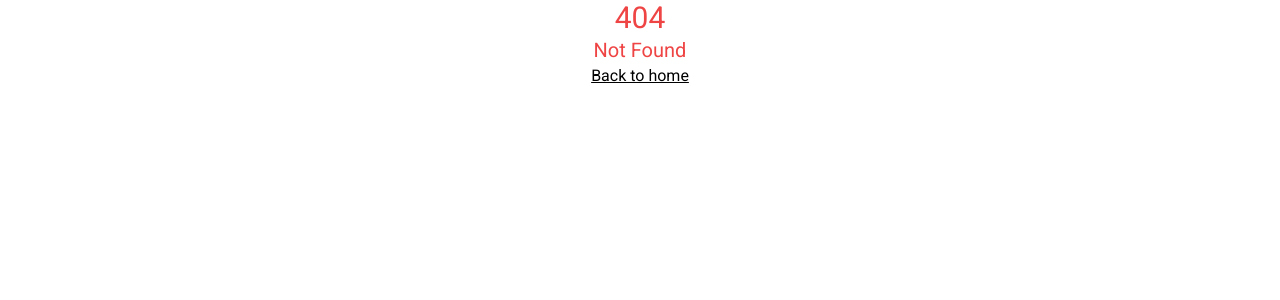
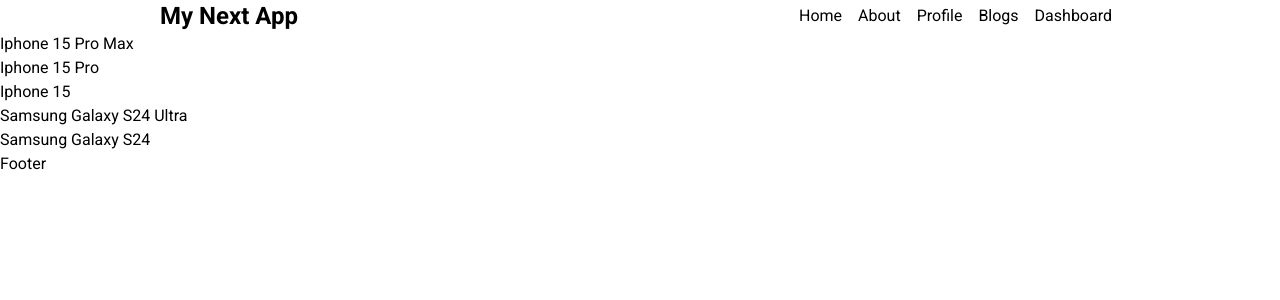
Before and after one commit to shahjalalhazari/My-Next-App, a Next.js app: page /products in a window 1280 px wide. Before the commit this address had no page. Shown: the top 300 px of the page. Built offline with nearby package versions, Linux system fonts and the light colour scheme; data requests are answered from the project's data file.

Commit message:
84.4 Inspection And Dynamic Data Fetching (SSR).

```diff
--- a/src/app/(with-layout)/page.js
+++ b/src/app/(with-layout)/page.js
@@ -1,14 +1,17 @@
 import Image from "next/image";
 import image1 from "@/assets/beach.jpg";
 import image2 from "@/assets/flower.jpg";
+import Categories from "@/components/HomePage/Categories";
 
 const HomePage = () => {
   return (
-    <div>
-      <h1>Home Page</h1>
+    <div className="mx-40 mt-10">
+      <h1 className="text-3xl">Home Page</h1>
+
+      <Categories/>
 
       {/* use image from static folder */}
-      <Image
+      {/* <Image
         src={image1}
         alt="image1"
         width={640}
@@ -16,24 +19,25 @@
       <Image
         src={image2}
         alt="image2"
-        width={640} />
+        width={640} /> */}
 
       {/* use image direct from public folder */}
-      <Image
+      {/* <Image
         src="/sky.jpg"
         placeholder="blur"
         blurDataURL=" " // place blur image data after generate it.
         alt="sky"
         width={640}
         height={5000}
-      />
+      /> */}
 
       {/* use image by url */}
-      <Image
+      {/* <Image
         width={640}
         height={5000}
-        src="https://images.unsplash.com/photo-1714334544535-4c5eddeb0ec1?q=80&w=1812&auto=format&fit=crop&ixlib=rb-4.0.3&ixid=M3wxMjA3fDB8MHxwaG90by1wYWdlfHx8fGVufDB8fHx8fA%3D%3D" alt="" />
+        src="https://images.unsplash.com/photo-1714334544535-4c5eddeb0ec1?q=80&w=1812&auto=format&fit=crop&ixlib=rb-4.0.3&ixid=M3wxMjA3fDB8MHxwaG90by1wYWdlfHx8fGVufDB8fHx8fA%3D%3D" alt="" /> */}
     </div>
+
   );
 }
 
--- /dev/null
+++ b/src/app/(with-layout)/products/page.js
@@ -0,0 +1,14 @@
+import getAllProducts from "@/utils/getAllProducts";
+
+const ProductsPage = async ({ searchParams }) => {
+    const products = await getAllProducts(searchParams.category)
+    return (
+        <div>
+            {products && products.map((product) => (
+                <h2 key={product.id}>{product.name}</h2>
+            ))}
+        </div>
+    );
+};
+
+export default ProductsPage;
--- a/src/components/CustomNavbar.jsx
+++ b/src/components/CustomNavbar.jsx
@@ -26,7 +26,7 @@
 
 const CustomNavbar = () => {
   return (
-    <nav className="container flex items-center justify-between mx-auto">
+    <nav className="mx-40 flex items-center justify-between">
       <h3 className="text-2xl font-semibold">My Next App</h3>
       <ul className="flex items-center justify-center">
         {navLinks.map(({ path, title }) => (
--- /dev/null
+++ b/src/components/HomePage/Categories.jsx
@@ -0,0 +1,21 @@
+import getAllCategories from "@/utils/getAllCategories";
+import Link from "next/link";
+
+const Categories = async () => {
+  const categories = await getAllCategories();
+
+  return (
+    <>
+      <h1>Categories:</h1>
+      {categories.map((category) => (
+        <div key={category.id}>
+          <Link href={`/products?category=${category.name}`}>
+            <h3 className="text-lg">{category.name}</h3>
+          </Link>
+        </div>
+      ))}
+    </>
+  );
+};
+
+export default Categories;
--- /dev/null
+++ b/src/utils/getAllCategories.js
@@ -0,0 +1,8 @@
+const getAllCategories = async() => {
+	const res = await fetch("http://localhost:5000/categories", {
+		cache:"force-cache"
+	});
+	return res.json();
+};
+
+export default getAllCategories;
--- /dev/null
+++ b/src/utils/getAllProducts.js
@@ -0,0 +1,10 @@
+const getAllProducts = async (category) => {
+    let url = "http://localhost:5000/products";
+    if (category) {
+        url += "?category=" + category
+    }
+    const res = await fetch(url, {cache: "no-cache"});
+	return res.json();
+};
+
+export default getAllProducts;
```
